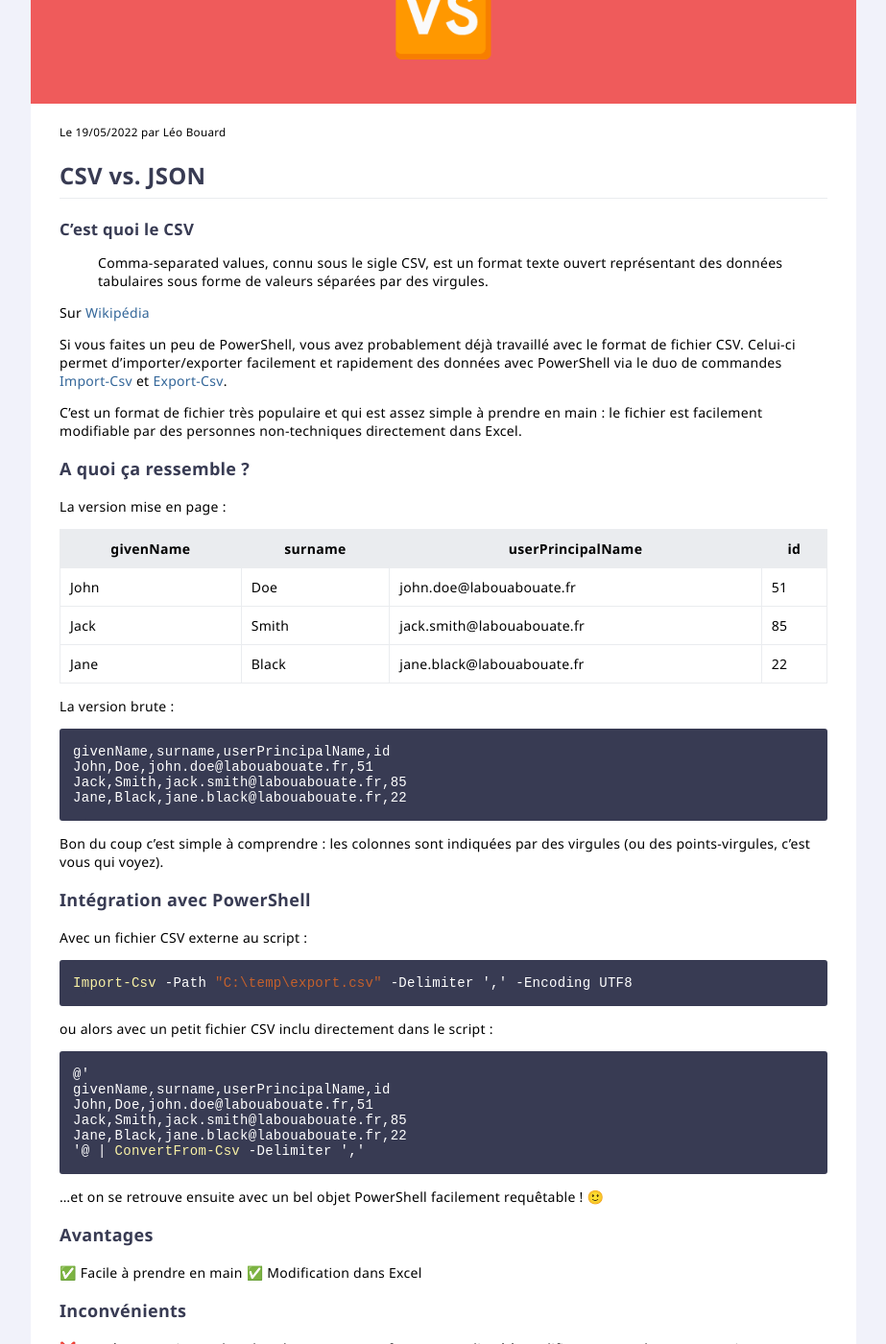
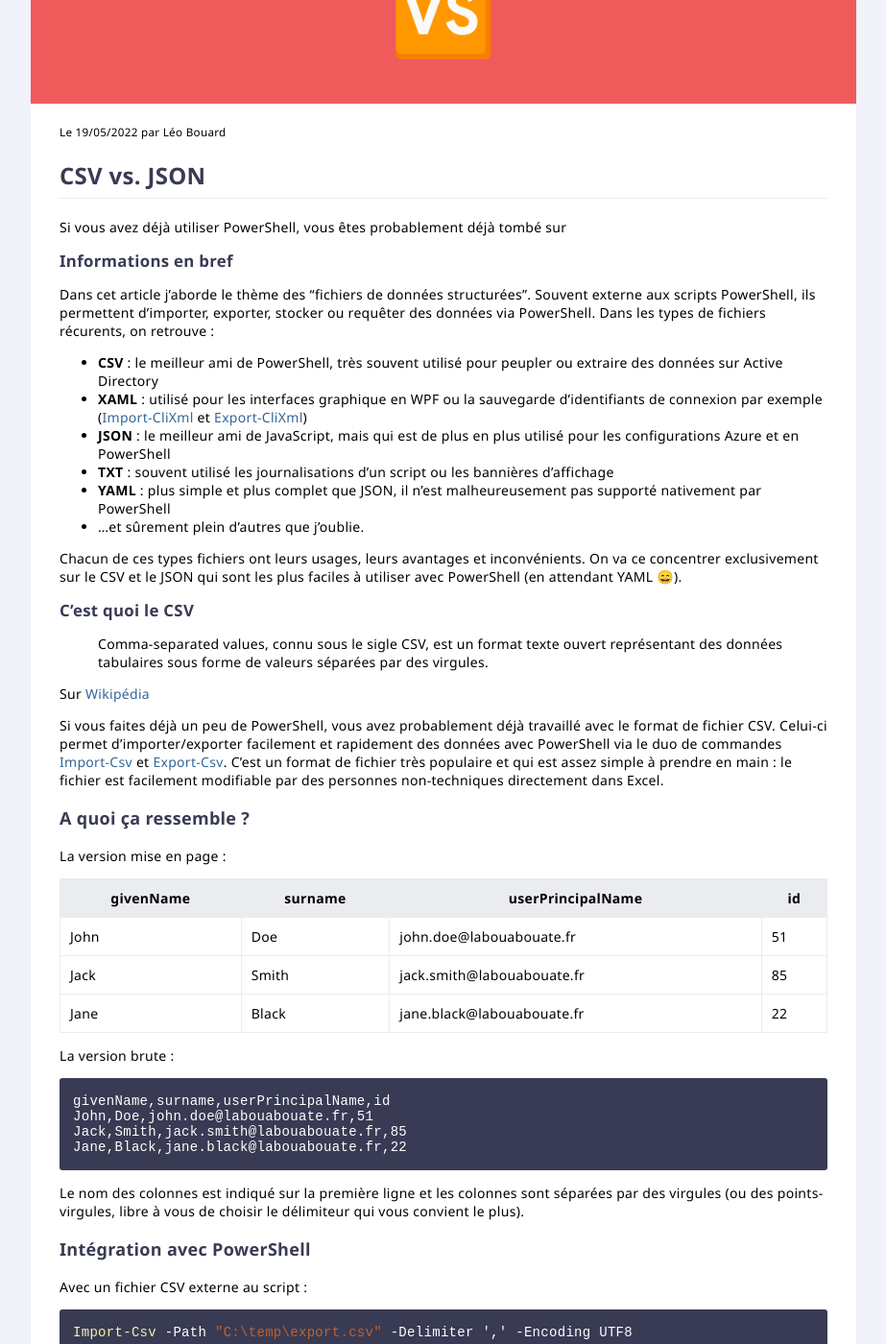
Before and after one commit to leobouard/leobouard.github.io, a Jekyll site: the page built from _posts/2022-05-19-json-vs-csv.md, in a window 1280 px wide and 1400 px high, scrolled down 193 px. Shown: the whole window at 96% size, without its empty margins (178-1101 px from the left). Built offline with Jekyll 4.4.1, drawn with Linux system fonts in a browser that asks for light colours.

Commit message:
Update 2022-05-19-json-vs-csv.md

````diff
--- a/_posts/2022-05-19-json-vs-csv.md
+++ b/_posts/2022-05-19-json-vs-csv.md
@@ -7,15 +7,28 @@ thumbnailColor: "#ef5b5b"
 icon: 🆚
 ---
 
+Si vous avez déjà utiliser PowerShell, vous êtes probablement déjà tombé sur
+
+## Informations en bref
+
+Dans cet article j'aborde le thème des "fichiers de données structurées". Souvent externe aux scripts PowerShell, ils permettent d'importer, exporter, stocker ou requêter des données via PowerShell. Dans les types de fichiers récurents, on retrouve :
+
+- **CSV** : le meilleur ami de PowerShell, très souvent utilisé pour peupler ou extraire des données sur Active Directory
+- **XAML** : utilisé pour les interfaces graphique en WPF ou la sauvegarde d'identifiants de connexion par exemple ([Import-CliXml](https://docs.microsoft.com/en-us/powershell/module/microsoft.powershell.utility/import-clixml) et [Export-CliXml](https://docs.microsoft.com/en-us/powershell/module/microsoft.powershell.utility/export-clixml))
+- **JSON** : le meilleur ami de JavaScript, mais qui est de plus en plus utilisé pour les configurations Azure et en PowerShell
+- **TXT** : souvent utilisé les journalisations d'un script ou les bannières d'affichage
+- **YAML** : plus simple et plus complet que JSON, il n'est malheureusement pas supporté nativement par PowerShell
+- ...et sûrement plein d'autres que j'oublie.
+
+Chacun de ces types fichiers ont leurs usages, leurs avantages et inconvénients. On va ce concentrer exclusivement sur le CSV et le JSON qui sont les plus faciles à utiliser avec PowerShell (en attendant YAML 😄).
+
 ## C'est quoi le CSV
 
 > Comma-separated values, connu sous le sigle CSV, est un format texte ouvert représentant des données tabulaires sous forme de valeurs séparées par des virgules.
 
 Sur [Wikipédia](https://fr.wikipedia.org/wiki/Comma-separated_values)
 
-Si vous faites un peu de PowerShell, vous avez probablement déjà travaillé avec le format de fichier CSV. Celui-ci permet d'importer/exporter facilement et rapidement des données avec PowerShell via le duo de commandes [Import-Csv](https://docs.microsoft.com/powershell/module/microsoft.powershell.utility/import-csv) et [Export-Csv](https://docs.microsoft.com/powershell/module/microsoft.powershell.utility/export-csv).
-
-C'est un format de fichier très populaire et qui est assez simple à prendre en main : le fichier est facilement modifiable par des personnes non-techniques directement dans Excel.
+Si vous faites déjà un peu de PowerShell, vous avez probablement déjà travaillé avec le format de fichier CSV. Celui-ci permet d'importer/exporter facilement et rapidement des données avec PowerShell via le duo de commandes [Import-Csv](https://docs.microsoft.com/powershell/module/microsoft.powershell.utility/import-csv) et [Export-Csv](https://docs.microsoft.com/powershell/module/microsoft.powershell.utility/export-csv). C'est un format de fichier très populaire et qui est assez simple à prendre en main : le fichier est facilement modifiable par des personnes non-techniques directement dans Excel.
 
 ### A quoi ça ressemble ?
 
@@ -38,7 +51,7 @@ Jane,Black,jane.black@labouabouate.fr,22
 
 ```
 
-Bon du coup c'est simple à comprendre : les colonnes sont indiquées par des virgules (ou des points-virgules, c'est vous qui voyez).
+Le nom des colonnes est indiqué sur la première ligne et les colonnes sont séparées par des virgules (ou des points-virgules, libre à vous de choisir le délimiteur qui vous convient le plus).
 
 ### Intégration avec PowerShell
 
````
